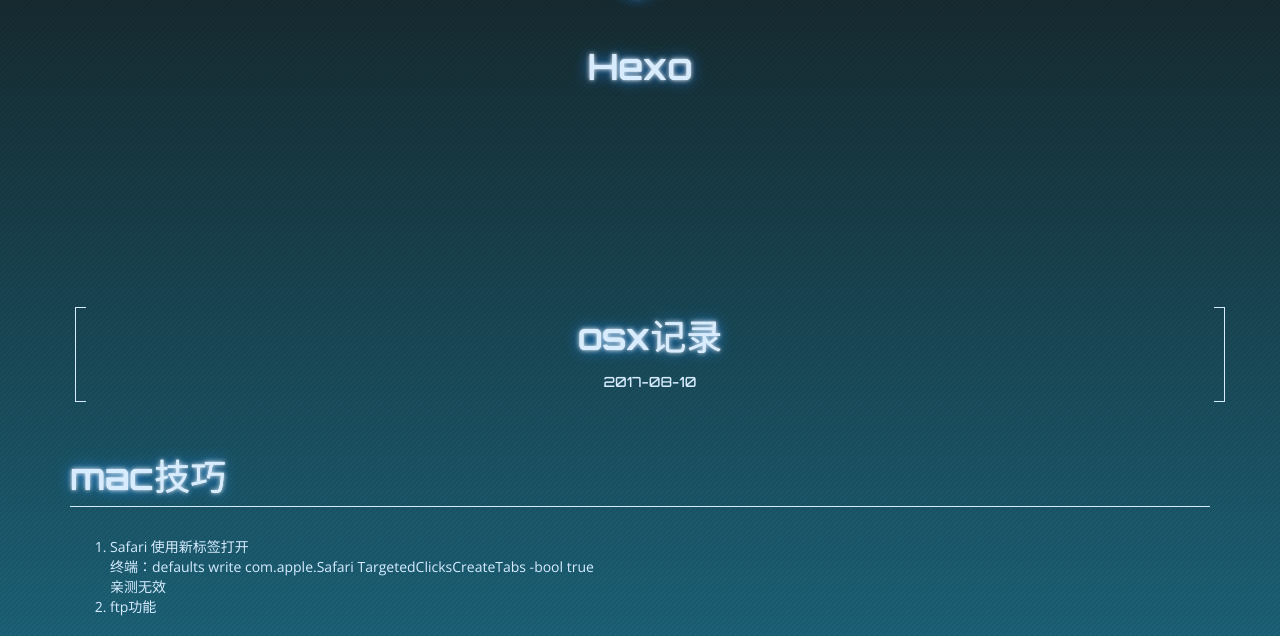
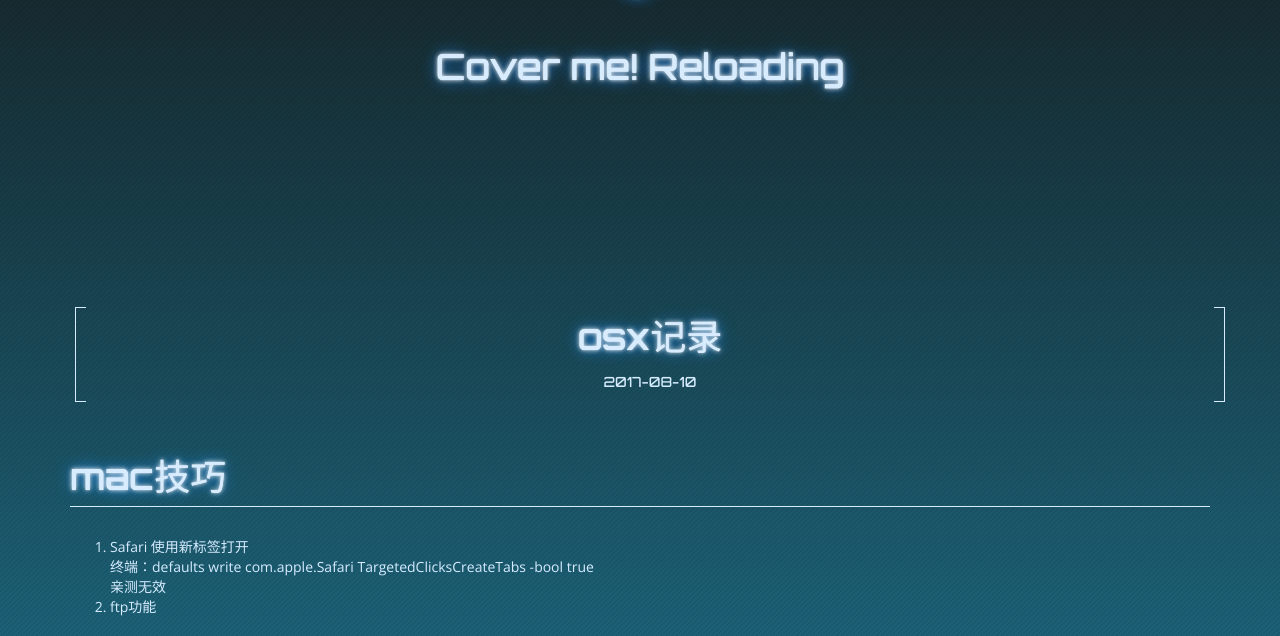
Before and after one commit to coverreloading/coverreloading.github.io, a plain HTML site: page index.html in a window 1280 px wide. Shown: the part 163-799 px from the top of the page. Drawn offline with nearby package versions, Linux system fonts and the light colour scheme.

Commit message:
Site updated: 2017-08-12 14:48:20

```diff
--- a/index.html
+++ b/index.html
@@ -18,14 +18,14 @@
 
     <!--Open Graph Title-->
 
-        <meta property="og:title" content="Hexo"/>
+        <meta property="og:title" content="Cover me! Reloading"/>
 
 
     <!--Open Graph Description-->
 
 
     <!--Open Graph Site Name-->
-    <meta property="og:site_name" content="Hexo"/>
+    <meta property="og:site_name" content="Cover me! Reloading"/>
 
     <!--Type page-->
 
@@ -40,7 +40,7 @@
 
     <!-- Title -->
 
-    <title>Hexo</title>
+    <title>Cover me! Reloading</title>
 
     <!-- Bootstrap Core CSS -->
     <link rel="stylesheet" href="//maxcdn.bootstrapcdn.com/bootstrap/4.0.0-alpha.2/css/bootstrap.min.css" integrity="sha384-y3tfxAZXuh4HwSYylfB+J125MxIs6mR5FOHamPBG064zB+AFeWH94NdvaCBm8qnd" crossorigin="anonymous">
@@ -135,7 +135,7 @@
     <div class="logo">
         <a href="/"><i class="logo-icon fa fa-cube" aria-hidden="true"></i></a>
 
-            <h1 id="main-title" class="title">Hexo</h1>
+            <h1 id="main-title" class="title">Cover me! Reloading</h1>
 
     </div>
 </header>
```
Also changed, not shown: 2017/08/10/osx/index.html (+2 -2 lines), archives/2017/08/index.html (+3 -3 lines), archives/2017/index.html (+3 -3 lines), archives/index.html (+3 -3 lines).
